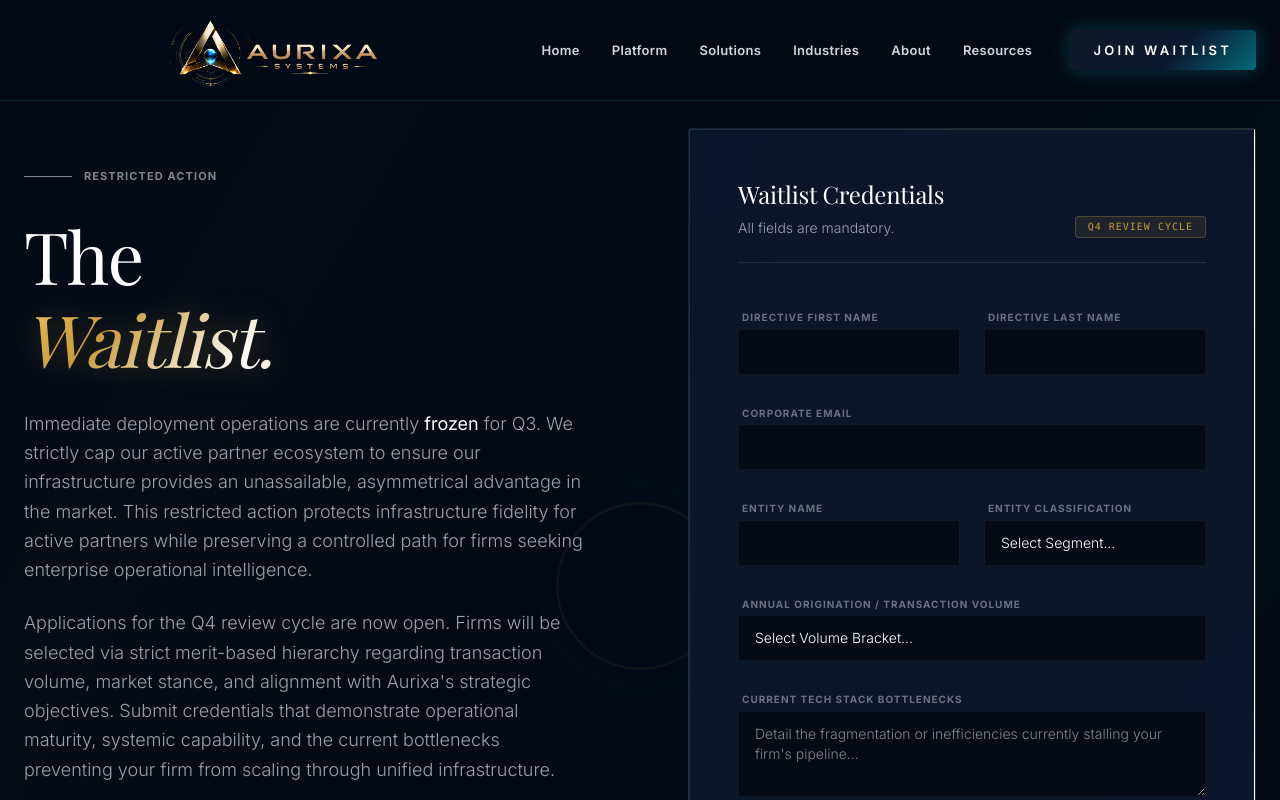
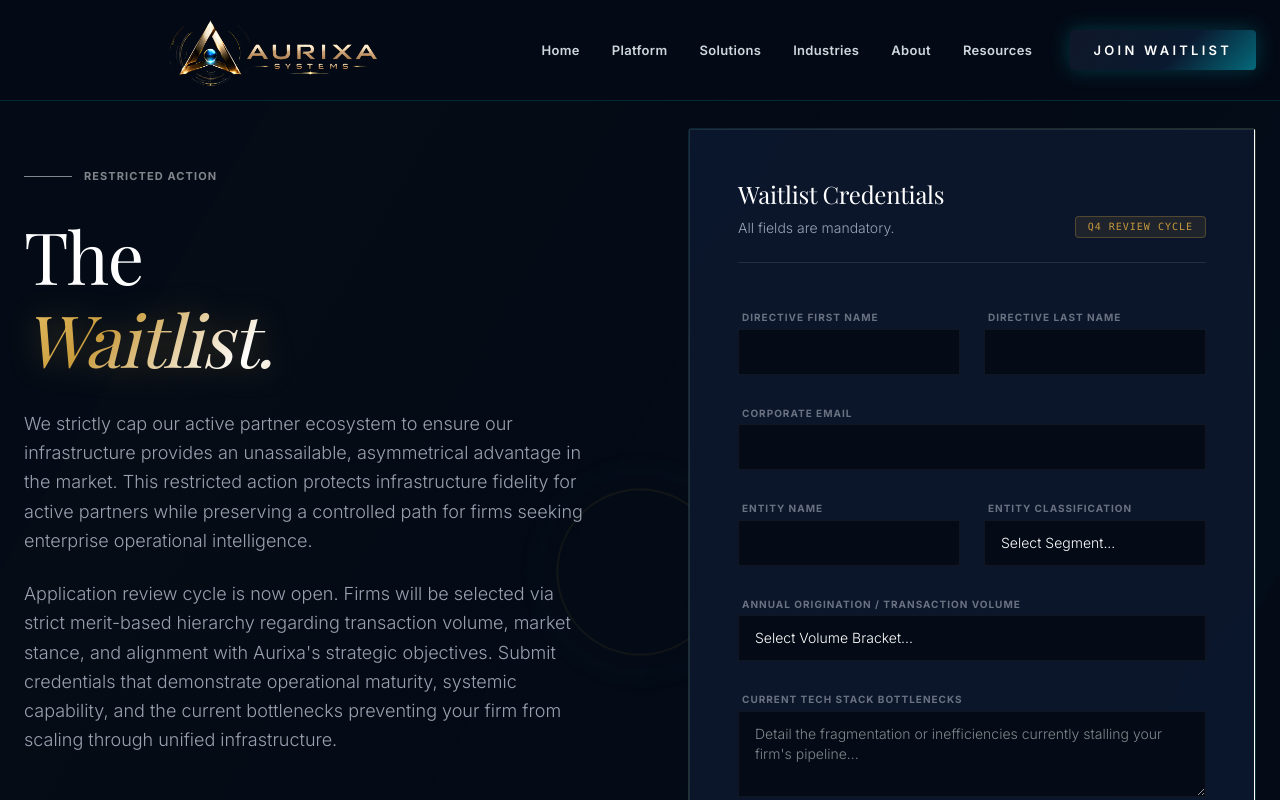
Before and after one commit to lavan96/aurixa-systems, a React (Vite) app: page /contact in a window 1280 px wide. Shown: the top 800 px of the page. Built offline with nearby package versions, Linux system fonts and the light colour scheme; a web font is replaced by a local one.

Commit message:
Update contact waitlist copy

```diff
--- a/src/pages/Contact.tsx
+++ b/src/pages/Contact.tsx
@@ -26,10 +26,10 @@
 
             <div className="space-y-6 text-gray-400 text-lg font-light leading-relaxed mb-12">
               <p>
-                Immediate deployment operations are currently <strong className="text-white">frozen</strong> for Q3. We strictly cap our active partner ecosystem to ensure our infrastructure provides an unassailable, asymmetrical advantage in the market. This restricted action protects infrastructure fidelity for active partners while preserving a controlled path for firms seeking enterprise operational intelligence.
+                We strictly cap our active partner ecosystem to ensure our infrastructure provides an unassailable, asymmetrical advantage in the market. This restricted action protects infrastructure fidelity for active partners while preserving a controlled path for firms seeking enterprise operational intelligence.
               </p>
               <p>
-                Applications for the Q4 review cycle are now open. Firms will be selected via strict merit-based hierarchy regarding transaction volume, market stance, and alignment with Aurixa's strategic objectives. Submit credentials that demonstrate operational maturity, systemic capability, and the current bottlenecks preventing your firm from scaling through unified infrastructure.
+                Application review cycle is now open. Firms will be selected via strict merit-based hierarchy regarding transaction volume, market stance, and alignment with Aurixa's strategic objectives. Submit credentials that demonstrate operational maturity, systemic capability, and the current bottlenecks preventing your firm from scaling through unified infrastructure.
               </p>
             </div>
           </motion.div>
```
